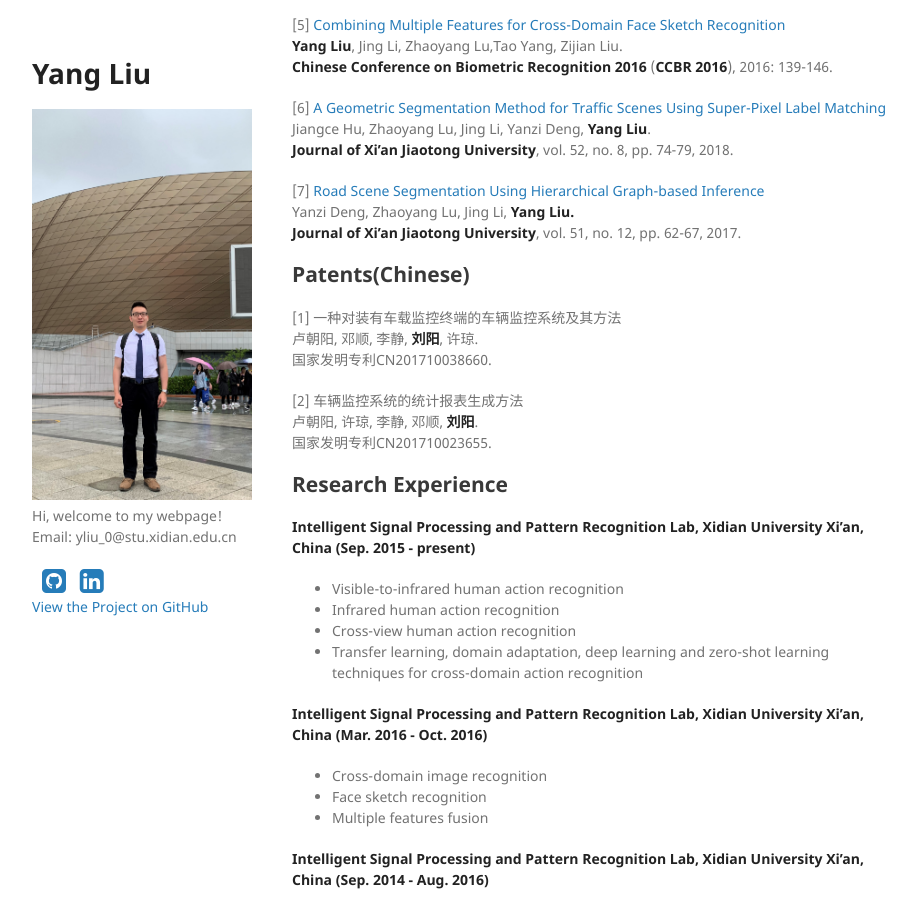
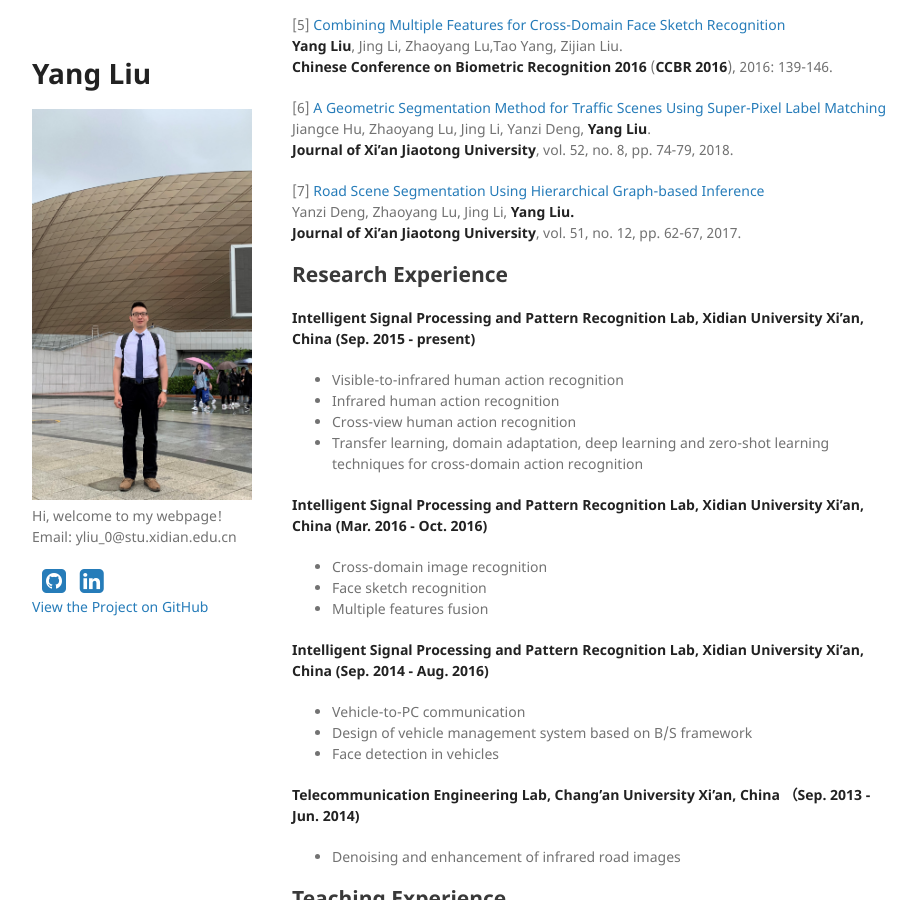
Before and after one commit to YangLiu9208/home, a Jekyll site: the page built from index.md, in a window 1280 px wide and 900 px high, scrolled down 1320 px. Shown: the whole window, without its empty margins (178-1094 px from the left). Built offline with Jekyll 4.4.1, drawn with Linux system fonts in a browser that asks for light colours; a style sheet for code colours, icons or effects is not loaded; our own code applies the rules of GitHub Pages for plain Markdown files.

Commit message:
Update index.md

```diff
--- a/index.md
+++ b/index.md
@@ -91,15 +91,6 @@ Jiangce Hu, Zhaoyang Lu, Jing Li, Yanzi Deng, **Yang Liu**.
 Yanzi Deng, Zhaoyang Lu, Jing Li, **Yang Liu.**
 **Journal of Xi'an Jiaotong University**, vol. 51, no. 12, pp. 62-67, 2017.
 
-## Patents(Chinese)
-[1] 一种对装有车载监控终端的车辆监控系统及其方法
-卢朝阳, 邓顺, 李静, **刘阳**, 许琼.
-国家发明专利CN201710038660.
-
-[2] 车辆监控系统的统计报表生成方法
-卢朝阳, 许琼, 李静, 邓顺, **刘阳**.
-国家发明专利CN201710023655.
-
 ## Research Experience
 
 **Intelligent Signal Processing and Pattern Recognition Lab, Xidian University Xi’an, China (Sep. 2015 - present)**
```
